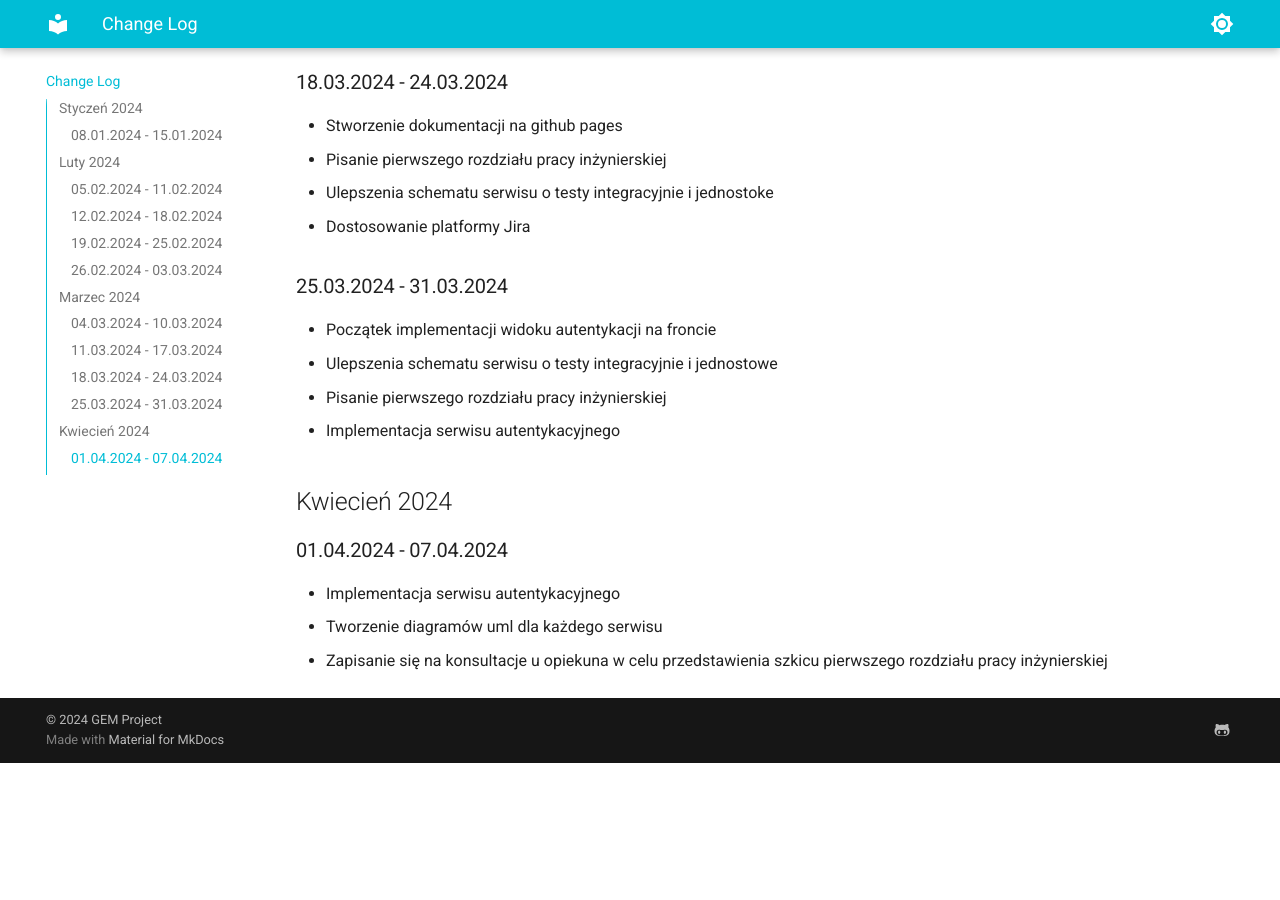
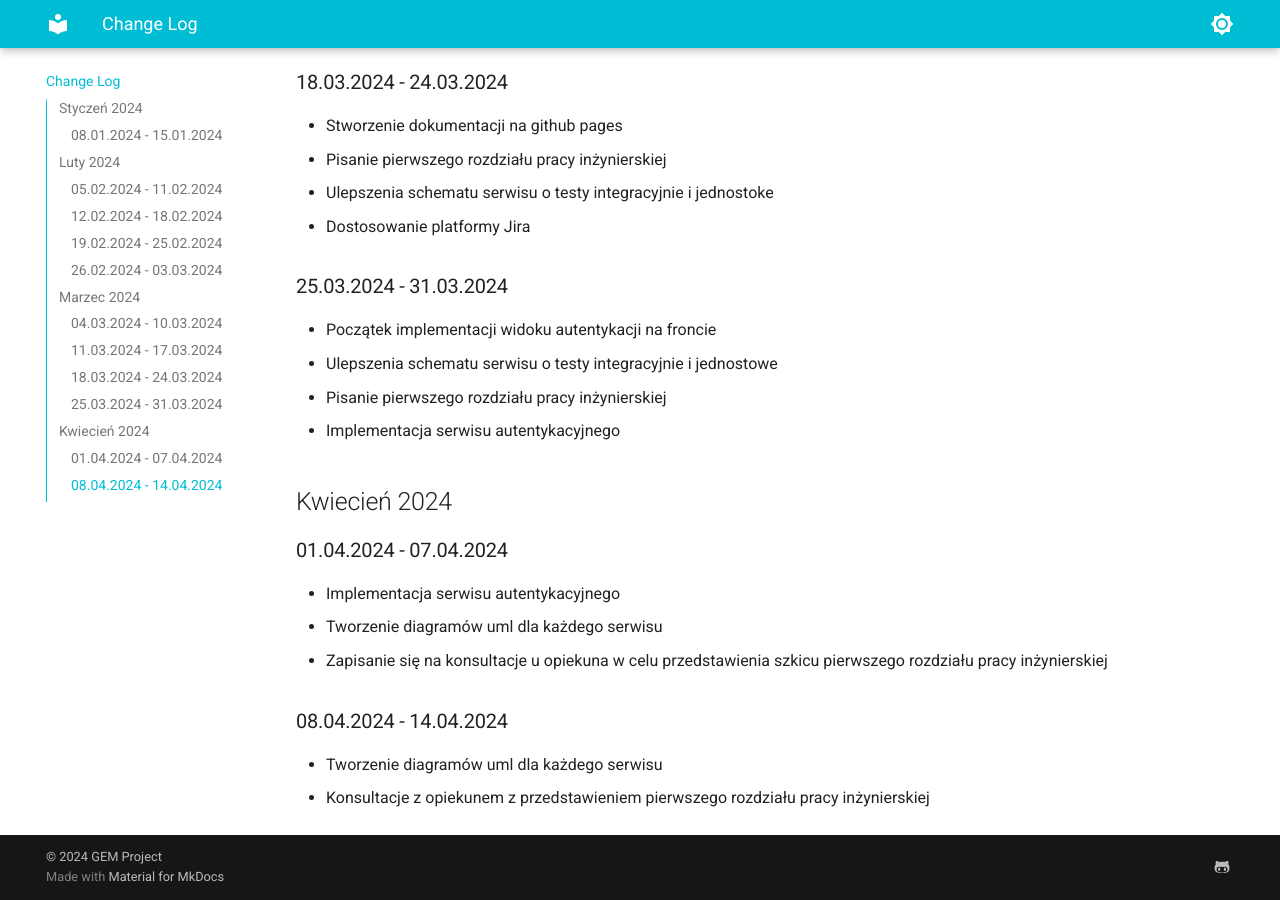
Before and after one commit to Group-Expense-Manager/gem-docs, an MkDocs documentation site: the page built from docs/change_log.md, in a window 1280 px wide and 900 px high, scrolled down 1357 px. Built offline with MkDocs 1.6.1 and Material for MkDocs 9.7.7, drawn with Linux system fonts in a browser that asks for light colours; before the commit the page ends 2120 px from its top, so only the background shows below that.

Commit message:
edited change_log.md

```diff
--- a/docs/change_log.md
+++ b/docs/change_log.md
@@ -41,3 +41,6 @@
 * Implementacja serwisu autentykacyjnego
 * Tworzenie diagramów uml dla każdego serwisu
 * Zapisanie się na konsultacje u opiekuna w celu przedstawienia szkicu pierwszego rozdziału pracy inżynierskiej
+### 08.04.2024 - 14.04.2024
+* Tworzenie diagramów uml dla każdego serwisu
+* Konsultacje z opiekunem z przedstawieniem pierwszego rozdziału pracy inżynierskiej
```
